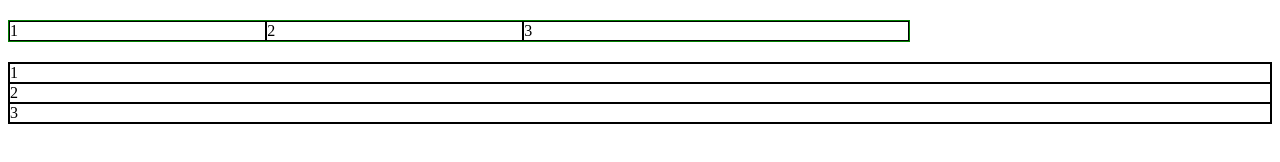
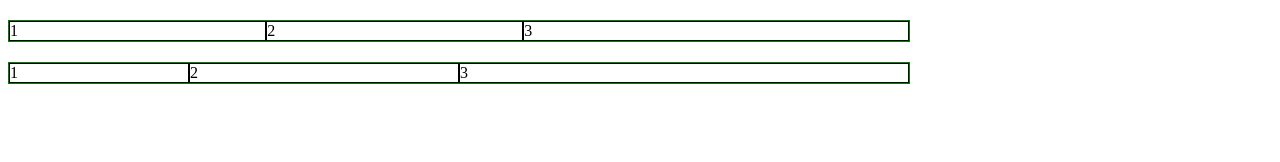
Before and after one commit to qblxx1337/grid, a plain HTML site: page 223/index.html in a window 1280 px wide. Drawn offline with Linux system fonts and the light colour scheme.

Commit message:
end 2,223

```diff
--- a/223/style.css
+++ b/223/style.css
@@ -9,3 +9,10 @@
 div{
     border: 1px solid;
 }
+#parent2 {
+    display: grid;
+    grid-template-columns: 1fr 1.5fr 2.5fr;
+    border: 1px solid green;
+    width: 900px;
+    margin: 20px 0;
+}
```
